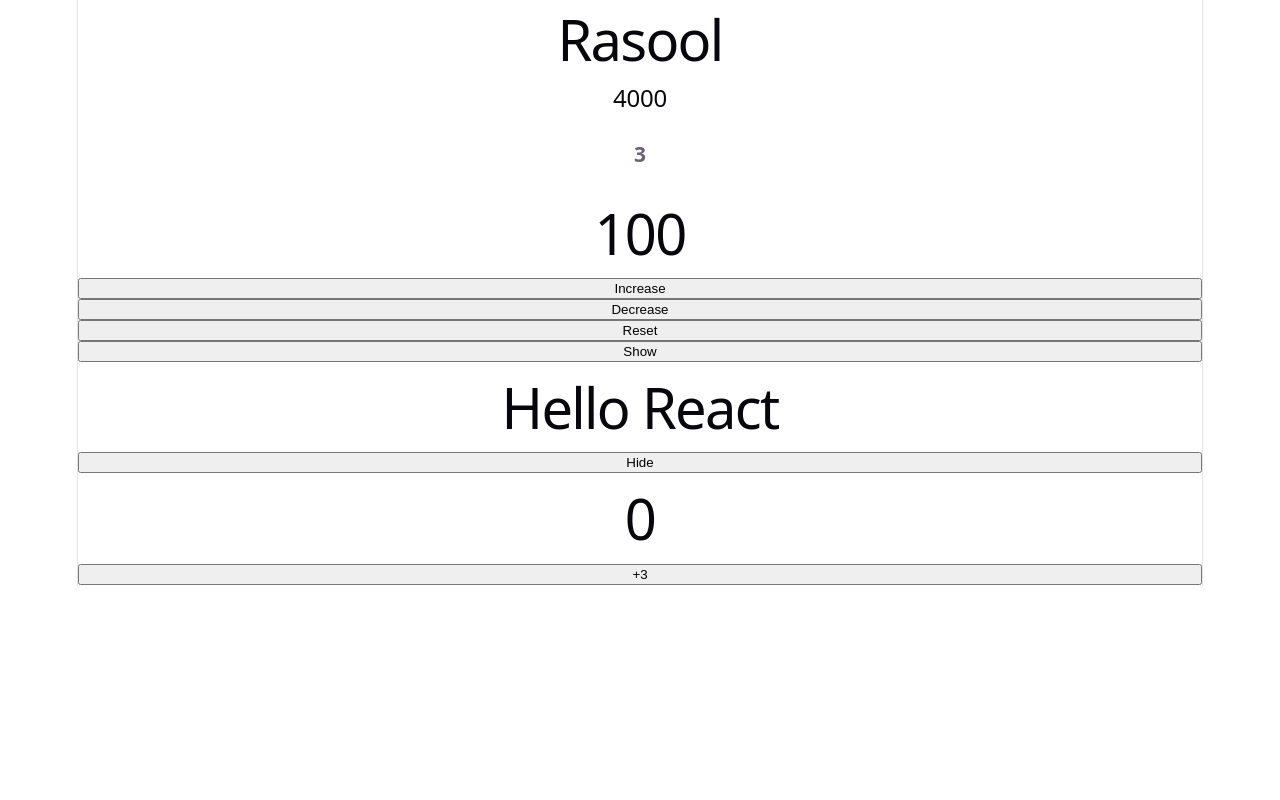
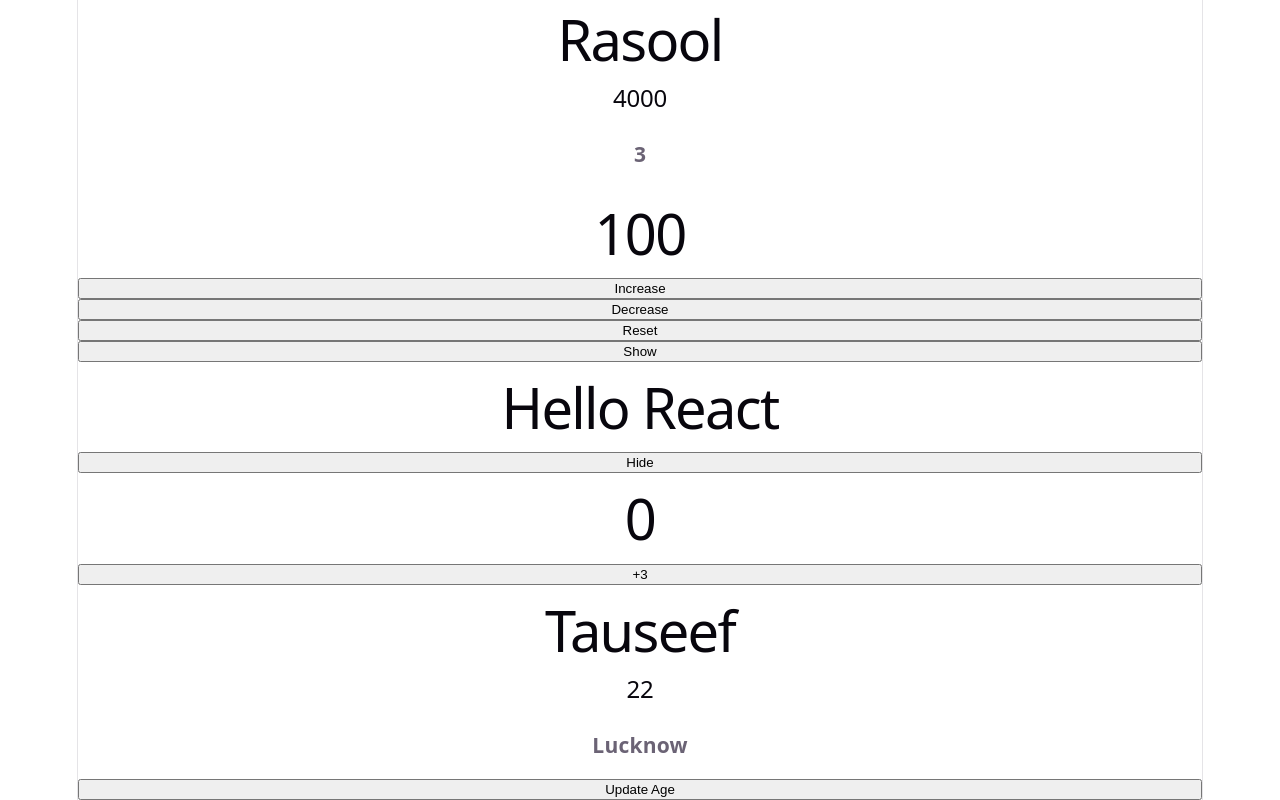
Before and after one commit to Taurasool/react-learning, a React (Vite) app: page / in a window 1280 px wide. Shown: the part 1167-1967 px from the top of the page. Before the commit the page ends 1752 px from the top, so only its background shows below. Built offline with nearby package versions, Linux system fonts and the light colour scheme.

Commit message:
Practice multiple components with Studentobject

```diff
--- a/src/App.tsx
+++ b/src/App.tsx
@@ -7,6 +7,7 @@ import TeacherCard from "./Props/TeacherCard.tsx";
 import Counter from "./Components/Counter.tsx";
 import ShowHide from "./Components/ShowHide.tsx";
 import CounterPlusThree from "./Components/CounterPlusThree.tsx";
+import Studentobject from "./Components/Studentobject.tsx";
 function App(){
     return (
         <>
@@ -33,6 +34,8 @@ function App(){
 
              <CounterPlusThree />
 
+             <Studentobject />
+
         </>
     );
 }
--- /dev/null
+++ b/src/Components/Studentobject.tsx
@@ -0,0 +1,31 @@
+import { useState } from "react";
+
+function App() {
+
+    const [student, setStudent] = useState({
+        name: "Tauseef",
+        age: 22,
+        city: "Lucknow",
+    });
+
+    return (
+        <>
+            <h1>{student.name}</h1>
+            <h2>{student.age}</h2>
+            <h3>{student.city}</h3>
+
+            <button
+                onClick={() =>
+                    setStudent({
+                        ...student,
+                        age: 23
+                    })
+                }
+            >
+                Update Age
+            </button>
+        </>
+    );
+}
+
+export default App;
```
